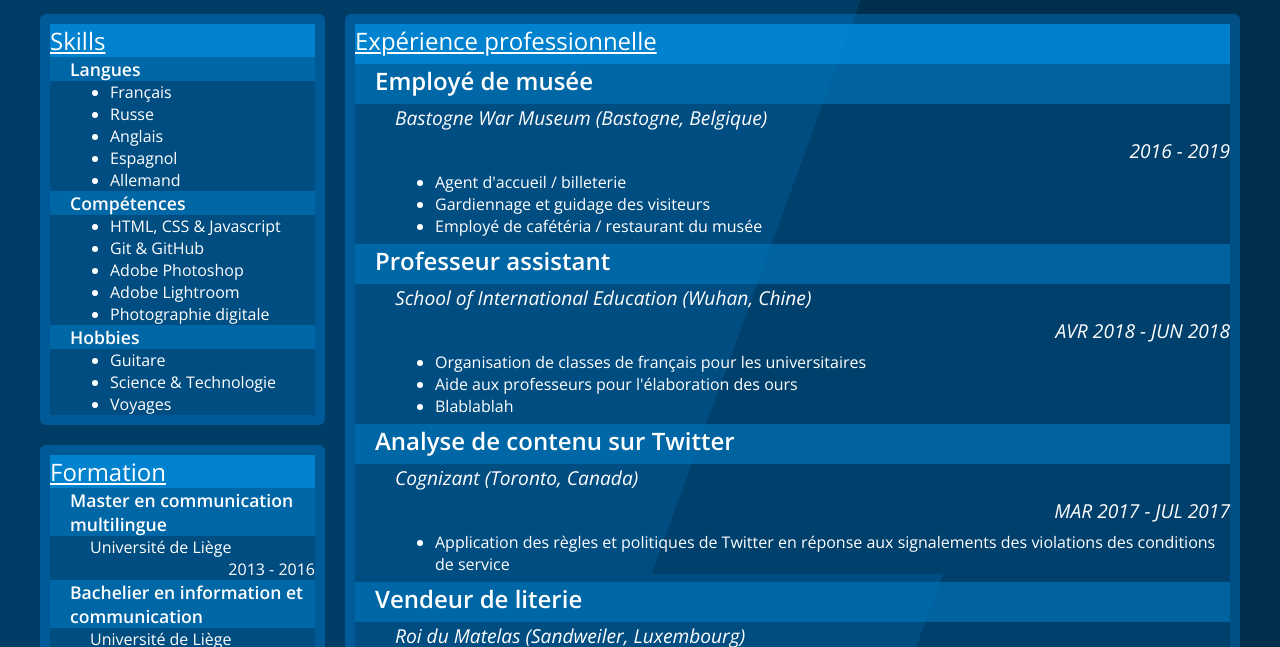
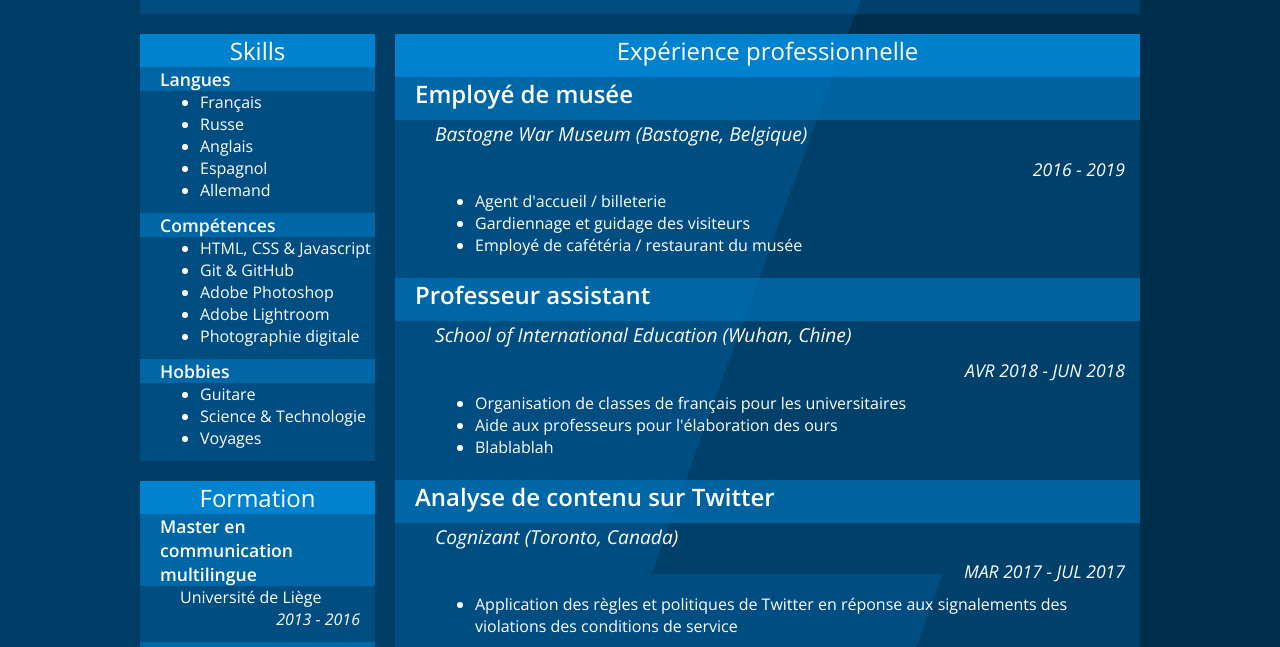
Before and after one commit to Arti-Art/CVArti, a plain HTML site: page index.html in a window 1280 px wide. Shown: the part 226-873 px from the top of the page. Drawn offline with nearby package versions, Linux system fonts and the light colour scheme.

Commit message:
corrections

```diff
--- a/styles.css
+++ b/styles.css
@@ -40,14 +40,6 @@ img {
 	margin: auto;
 }
 
-.container > * {
-
-	background-color: rgba(0, 153, 255, 0.178);
-    color: white;
-    border: 10px solid rgba(0, 153, 255, 0.178);
-    border-radius: 6px;
-}
-
 .container {
     grid-template-areas:
         "header"
@@ -84,11 +76,17 @@ img {
             "skills job job job"
             "edu job job job"
             "footer footer footer footer";
-        max-width: 1200px;
+        max-width: 1000px;
     }
 }
 
 /* ///// GENERAL ///// */
+
+.container > * {
+	background-color: rgba(0, 153, 255, 0.178);
+    color: white;
+}
+
 
 /* BG Image */
 body {
@@ -112,9 +110,9 @@ body * {
 }
 
 h1 {
-    text-decoration: underline;
     font-size: 1.5rem;
     background-color: rgba(0, 138, 218, 0.87);
+    text-align: center;
 }
 
 h2 {
@@ -139,6 +137,7 @@ h4 {
         "profession"
         "description";
     grid-template-columns: 4;
+    padding: 20px;
 }
 
 .name {grid-area: name;}
@@ -199,6 +198,7 @@ img {
 .flex > div {
     flex-basis: 250px;
     flex-grow: 1;
+    padding-bottom: 12px;
 }
 
 .flex h2 {
@@ -214,6 +214,7 @@ img {
 
 .job ul {
     margin-left: 80px;
+    padding-bottom: 12px;
 }
 
 .job h2 {
@@ -221,16 +222,31 @@ img {
     font-size: 1.5rem;
 }
 
-.job h3, .job h4 {
+.job h3 {
     font-style: italic;
     font-size: 1.20rem;
 }
 
+.job h4 {
+    font-style: italic;
+    font-size: 1.10rem;
+    margin-right: 15px;
+}
+
 /* ///// .EDU ///// */
+
+.boxedu {
+    padding-bottom: 12px;
+}
 
 .boxedu h2 {
     font-weight: bold;
     font-size: 1.10rem;
 }
 
+.boxedu h4 {
+    font-style: italic;
+    margin-right: 15px;
+}
+
 /* ///// .FOOTER ///// */
```
